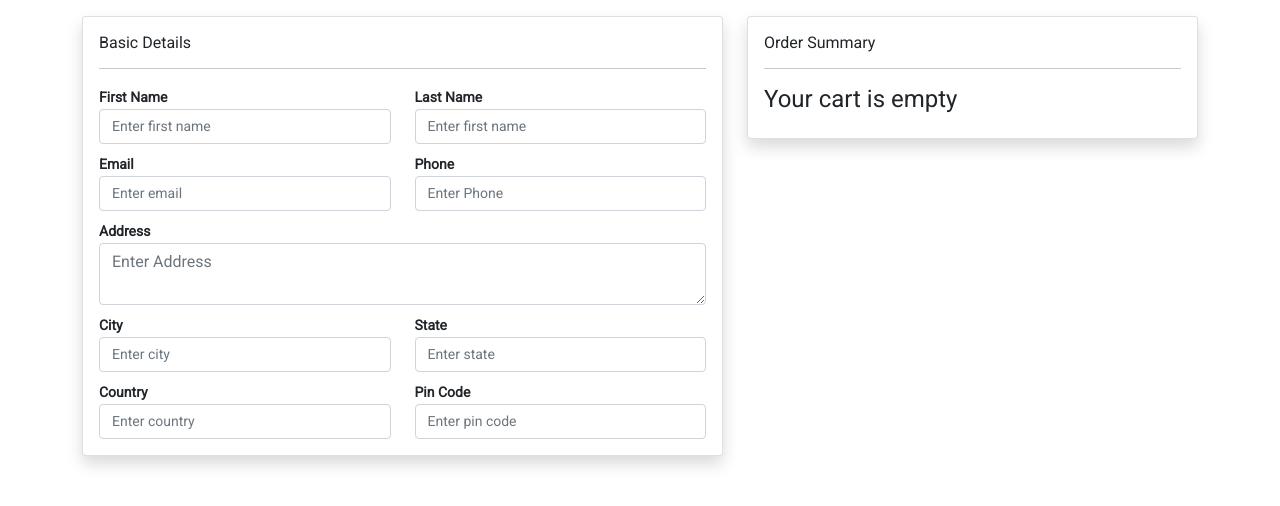
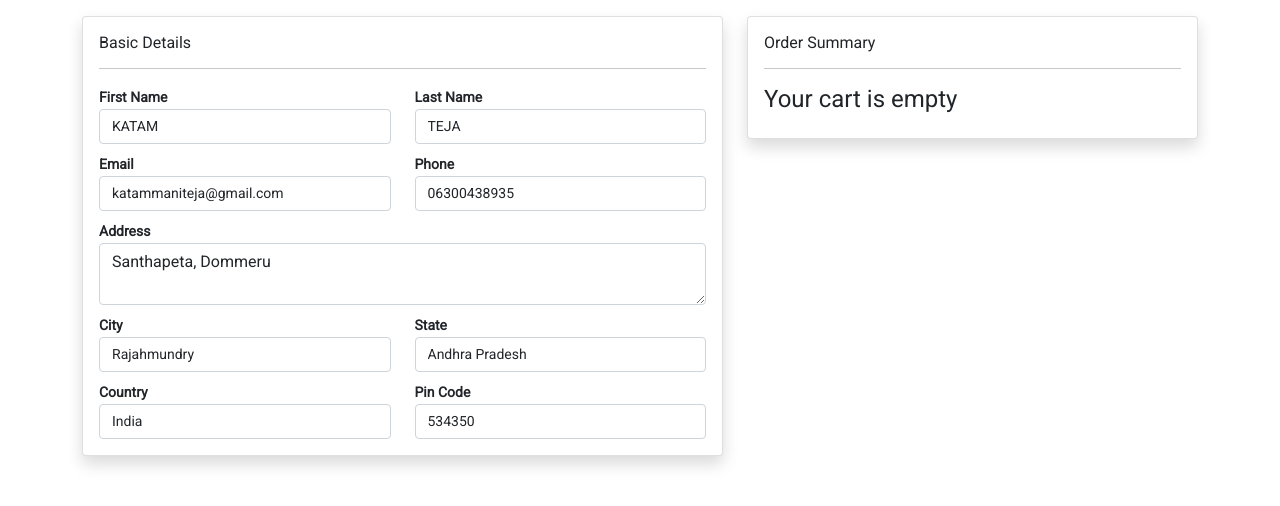
Before and after one commit to katammaniteja/Go-Cart, a Django app: page /checkout in a window 1280 px wide. Shown: the part 56-562 px from the top of the page. Run offline with Django 3.2, Linux system fonts and the light colour scheme; a user stored in the database is signed in; data comes from the database, SQL or seed files in the repository; both versions use the stored data as it was after the commit; some libraries are stand-ins or nearby versions.

Commit message:
changes added

```diff
--- a/store/admin.py
+++ b/store/admin.py
@@ -1,5 +1,5 @@
 from django.contrib import admin
-from .models import Products,Categories,Cart,Wishlist,Order,OrderItem
+from .models import Products,Categories,Cart,Wishlist,Order,OrderItem,Profile
 
 # Register your models here.
 admin.site.register(Categories)
@@ -8,3 +8,4 @@ admin.site.register(Cart)
 admin.site.register(Wishlist)
 admin.site.register(Order)
 admin.site.register(OrderItem)
+admin.site.register(Profile)
--- a/store/controller/checkout.py
+++ b/store/controller/checkout.py
@@ -1,9 +1,8 @@
 from django.shortcuts import render,HttpResponseRedirect,redirect
 from django.urls import reverse
 from django.contrib import messages
-from store.models import Products,Cart,Order,OrderItem
-
-
+from store.models import Products,Cart,Order,OrderItem,Profile
+from django.contrib.auth.models import User
 import random
 
 def index(request):
@@ -16,12 +15,34 @@ def index(request):
     for item in cartitems:
         total_price+=item.product.selling_price*item.product_qty
 
-    context={'cartitems':cartitems,'total_price':total_price}
+    userprofile=Profile.objects.filter(user=request.user).first()
+
+    context={'cartitems':cartitems,'total_price':total_price,'userprofile':userprofile}
     return render(request,'store/checkout.html',context)
 
 
 def placeorder(request):
     if request.method=='POST':
+
+        currentuser=User.objects.filter(id=request.user.id).first()
+        if not currentuser.first_name:
+            currentuser.first_name=request.POST.get('fname')
+            currentuser.last_name=request.POST.get('lname')
+            currentuser.save()
+
+        if not Profile.objects.filter(user=request.user):
+            userprofile=Profile()
+            userprofile.user=request.user
+            userprofile.phone=request.POST.get('phone')
+            userprofile.address=request.POST.get('address')
+            userprofile.city=request.POST.get('city')
+            userprofile.state=request.POST.get('state')
+            userprofile.country=request.POST.get('country')
+            userprofile.pincode=request.POST.get('pincode')
+            userprofile.save()
+
+
+
         neworder=Order()
         neworder.user=request.user
         neworder.fname=request.POST.get('fname')
@@ -32,8 +53,6 @@ def placeorder(request):
         neworder.city=request.POST.get('city')
         neworder.state=request.POST.get('state')
         neworder.country=request.POST.get('country')
-        neworder.pincode=request.POST.get('pincode')
-        neworder.pincode=request.POST.get('pincode')
         neworder.pincode=request.POST.get('pincode')
         neworder.payment_mode=request.POST.get('payment_mode')
 
@@ -59,7 +78,6 @@ def placeorder(request):
                 quantity=item.product_qty
             )
 
-
             #To decrease the product quantity from available stock
             orderproduct=Products.objects.filter(id=item.product_id).first()
             orderproduct.quantity=orderproduct.quantity-item.product_qty
--- a/store/models.py
+++ b/store/models.py
@@ -94,3 +94,16 @@ class OrderItem(models.Model):
 
     def __str__(self):
         return '{} {}'.format(self.order.id,self.order.tracking_no)
+
+class Profile(models.Model):
+    user=models.OneToOneField(User, on_delete=models.CASCADE)
+    phone=models.CharField(max_length=150,null=False)
+    address=models.TextField(null=False)
+    city=models.CharField(max_length=150,null=False)
+    state=models.CharField(max_length=150,null=False)
+    country=models.CharField(max_length=150,null=False)
+    pincode=models.CharField(max_length=150,null=False)
+    created_at=models.DateTimeField(auto_now_add=True)
+
+    def __str__(self):
+        return self.user.username
--- a/store/templates/store/checkout.html
+++ b/store/templates/store/checkout.html
@@ -13,39 +13,39 @@
                         <div class="row">
                             <div class="col-md-6">
                                 <label for="">First Name</label>
-                                <input name="fname" type="text" required class="form-control" placeholder="Enter first name">
+                                <input name="fname" type="text" value="{{ user.first_name }}" required class="form-control" placeholder="Enter first name">
                             </div>
                             <div class="col-md-6">
                                 <label for="">Last Name</label>
-                                <input name="lname" type="text" required class="form-control" placeholder="Enter first name">
+                                <input name="lname" type="text" value="{{ user.last_name }}" required class="form-control" placeholder="Enter first name">
                             </div>
                             <div class="col-md-6 mt-2">
                                 <label for="">Email</label>
-                                <input name="email" type="email" required class="form-control" placeholder="Enter email">
+                                <input name="email" type="email" value="{{ user.email }}" required class="form-control" placeholder="Enter email">
                             </div>
                             <div class="col-md-6 mt-2">
                                 <label for="">Phone</label>
-                                <input name="phone" type="text" required class="form-control" placeholder="Enter Phone">
+                                <input name="phone" type="text" value="{{ userprofile.phone }}" required class="form-control" placeholder="Enter Phone">
                             </div>
                             <div class="col-md-12 mt-2">
                                 <label for="">Address</label>
-                                <textarea name="address" type="text" required class="form-control" placeholder="Enter Address"></textarea>
+                                <textarea name="address" type="text" required class="form-control" placeholder="Enter Address">{{ userprofile.address }}</textarea>
                             </div>
                             <div class="col-md-6 mt-2">
                                 <label for="">City</label>
-                                <input name="city" type="text" required class="form-control" placeholder="Enter city">
+                                <input name="city" type="text" value="{{ userprofile.city }}" required class="form-control" placeholder="Enter city">
                             </div>
                             <div class="col-md-6 mt-2">
                                 <label for="">State</label>
-                                <input name="state" type="text" required class="form-control" placeholder="Enter state">
+                                <input name="state" type="text" value="{{ userprofile.state }}" required class="form-control" placeholder="Enter state">
                             </div>
                             <div class="col-md-6 mt-2">
                                 <label for="">Country</label>
-                                <input name="country" type="text" required class="form-control" placeholder="Enter country">
+                                <input name="country" type="text" value="{{ userprofile.country }}" required class="form-control" placeholder="Enter country">
                             </div>
                             <div class="col-md-6 mt-2">
                                 <label for="">Pin Code</label>
-                                <input name="pincode" type="text" required class="form-control" placeholder="Enter pin code">
+                                <input name="pincode" type="text" value="{{ userprofile.pincode }}" required class="form-control" placeholder="Enter pin code">
                             </div>
                         </div>
                     </div>
```
Also changed, not shown: db.sqlite3, store/migrations/0013_profile.py (added).
